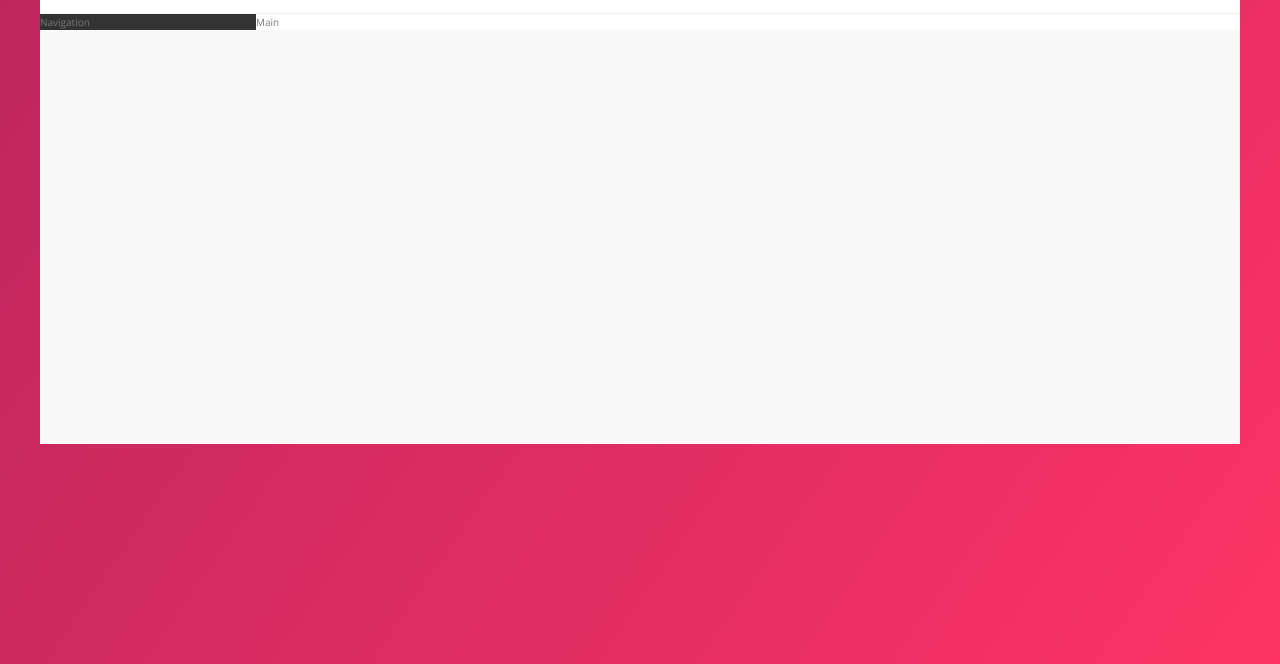
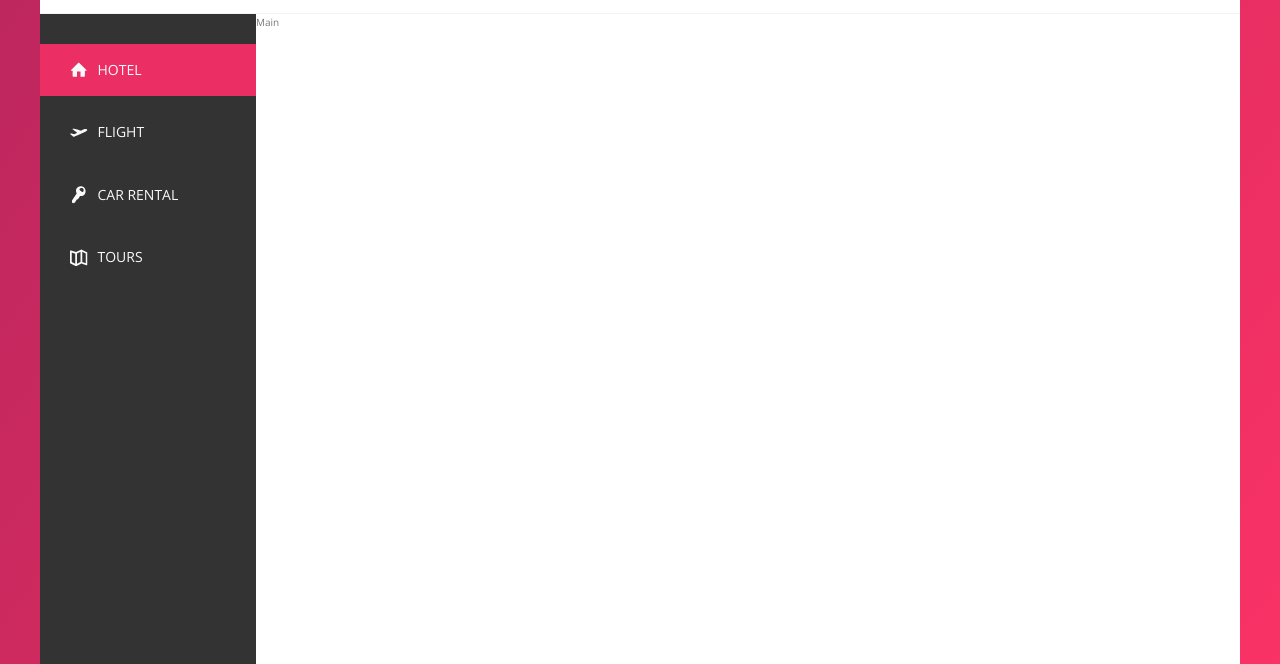
Before and after one commit to PilarczykM/Trillo_Project, a website: page index.html in a window 1280 px wide. Shown: the part 136-800 px from the top of the page. Drawn offline with nearby package versions, Linux system fonts and the light colour scheme.

Commit message:
Ready side navigation.

```diff
--- a/index.html
+++ b/index.html
@@ -46,7 +46,43 @@
         </header>
         <div class="content">
             <nav class="sidebar">
-                Navigation
+                <ul class="side-nav">
+                    <li class="side-nav__item side-nav__item--active">
+                        <a href="" class="side-nav__link">
+                            <svg class="side-nav__icon">
+                                <use xlink:href="/img/sprite.svg#icon-home"></use>
+                            </svg>
+                            <span>Hotel</span>
+                        </a>
+                    </li>
+                    <li class="side-nav__item">
+                        <a href="" class="side-nav__link">
+                            <svg class="side-nav__icon">
+                                <use xlink:href="/img/sprite.svg#icon-aircraft-take-off"></use>
+                            </svg>
+                            <span>Flight</span>
+                        </a>
+                    </li>
+                    <li class="side-nav__item">
+                        <a href="" class="side-nav__link">
+                            <svg class="side-nav__icon">
+                                <use xlink:href="/img/sprite.svg#icon-key"></use>
+                            </svg>
+                            <span>Car rental</span>
+                        </a>
+                    </li>
+                    <li class="side-nav__item">
+                        <a href="" class="side-nav__link">
+                            <svg class="side-nav__icon">
+                                <use xlink:href="/img/sprite.svg#icon-map"></use>
+                            </svg>
+                            <span>Tours</span>
+                        </a>
+                    </li>
+                </ul>
+                <div class="legal">
+                    &copy; 2019 by trillo. All rights reserved.
+                </div>
             </nav>
             <main class="hotel-view">
                 Main
--- /dev/null
+++ b/sass/components/_side-navigation.scss
@@ -0,0 +1,65 @@
+.side-nav {
+  font-size: 1.4rem;
+  list-style: none;
+  padding: 3rem 0;
+  &__item {
+    position: relative;
+
+    &--active {
+      background-color: $color-primary;
+    }
+
+    &:not(:last-child) {
+      margin-bottom: 1rem;
+    }
+
+    &::before {
+      content: "";
+      position: absolute;
+      top: 0;
+      left: 0;
+      height: 100%;
+      width: 3px;
+      background-color: $color-primary;
+      transform: scaleY(0);
+      transition: transform 0.2s, width 0.4s cubic-bezier(1, 0, 0, 1) 0.2s;
+    }
+
+    &:hover::before {
+      transform: scaleY(1);
+      width: 100%;
+    }
+  }
+
+  &__link:link,
+  &__link:visited {
+    position: relative;
+    display: flex;
+    align-items: center;
+    text-decoration: none;
+    text-transform: uppercase;
+    padding: 1.5rem 3rem;
+    color: $color-grey-light-1;
+
+    z-index: 10;
+
+    span {
+      color: currentColor;
+    }
+  }
+
+  &__icon {
+    height: 1.75rem;
+    width: 1.75rem;
+
+    margin-right: 1rem;
+    fill: $color-grey-light-1;
+  }
+}
+
+.legal {
+  font-size: 1.2rem;
+  color: $color-grey-light-4;
+  text-align: center;
+  padding: 2.5rem;
+}
--- a/sass/layout/_layout.scss
+++ b/sass/layout/_layout.scss
@@ -24,11 +24,16 @@
 
 .sidebar {
   background-color: $color-grey-dark-1;
+  flex: 0 0 18%; /* 0 - Dont grow if there is space | 0 - Dont shrink if there is no space | 18% - Take 18% of content width */
 
-  flex: 0 0 18%; /* 0 - Dont grow if there is space | 0 - Dont shrink if there is no space | 18% - Take 18% of content width */
+  display: flex;
+  flex-direction: column;
+  justify-content: space-between;
 }
 
 .hotel-view {
+  height: 80rem;
+
   background-color: #fff;
   flex: 1; /* Grow as mach as you can */
 }
--- a/sass/main.scss
+++ b/sass/main.scss
@@ -3,5 +3,5 @@
 @import "./base/base";
 
 @import "./components/header";
-
+@import "./components/side-navigation";
 @import "./layout/layout";
```
Also changed, not shown: css/style.css.
